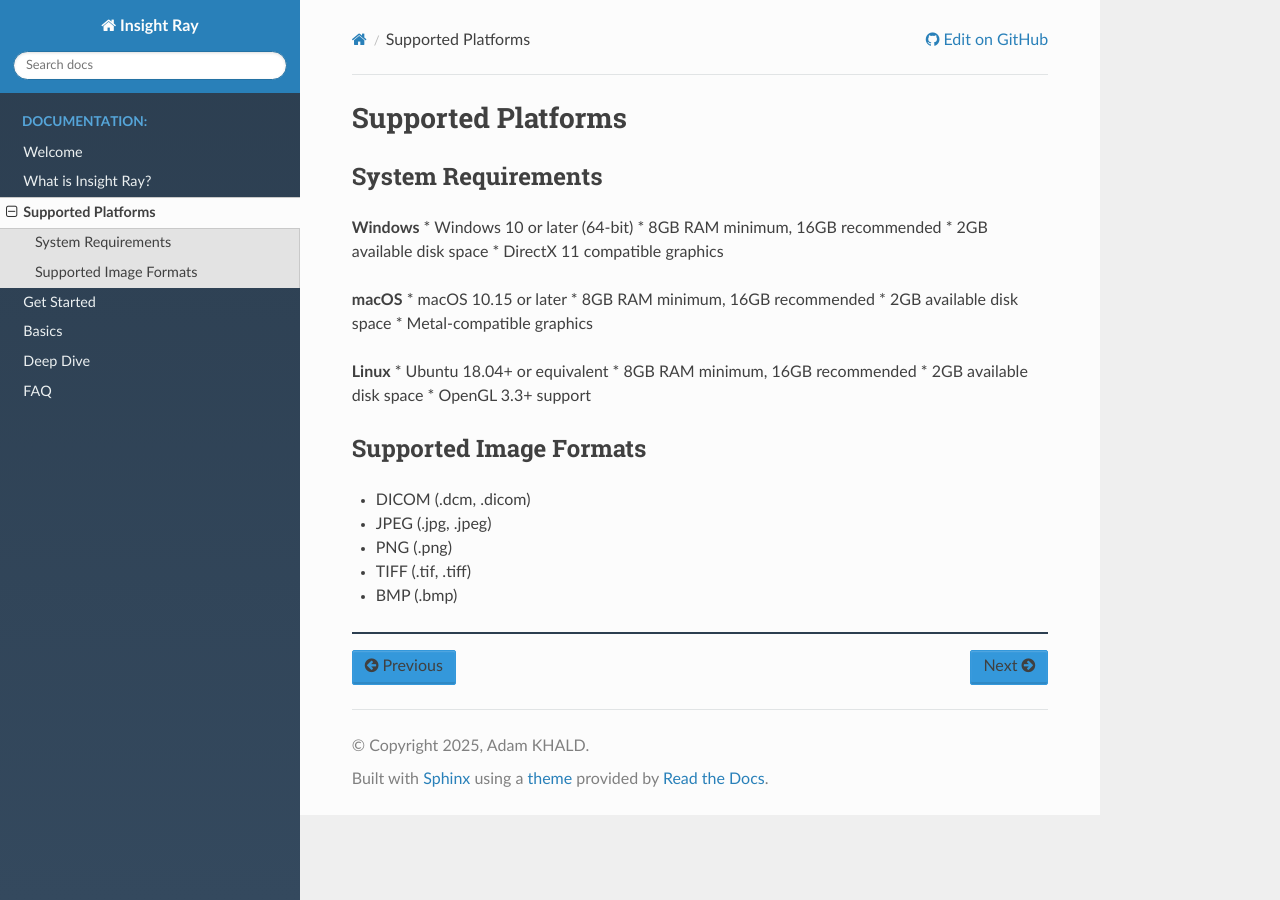
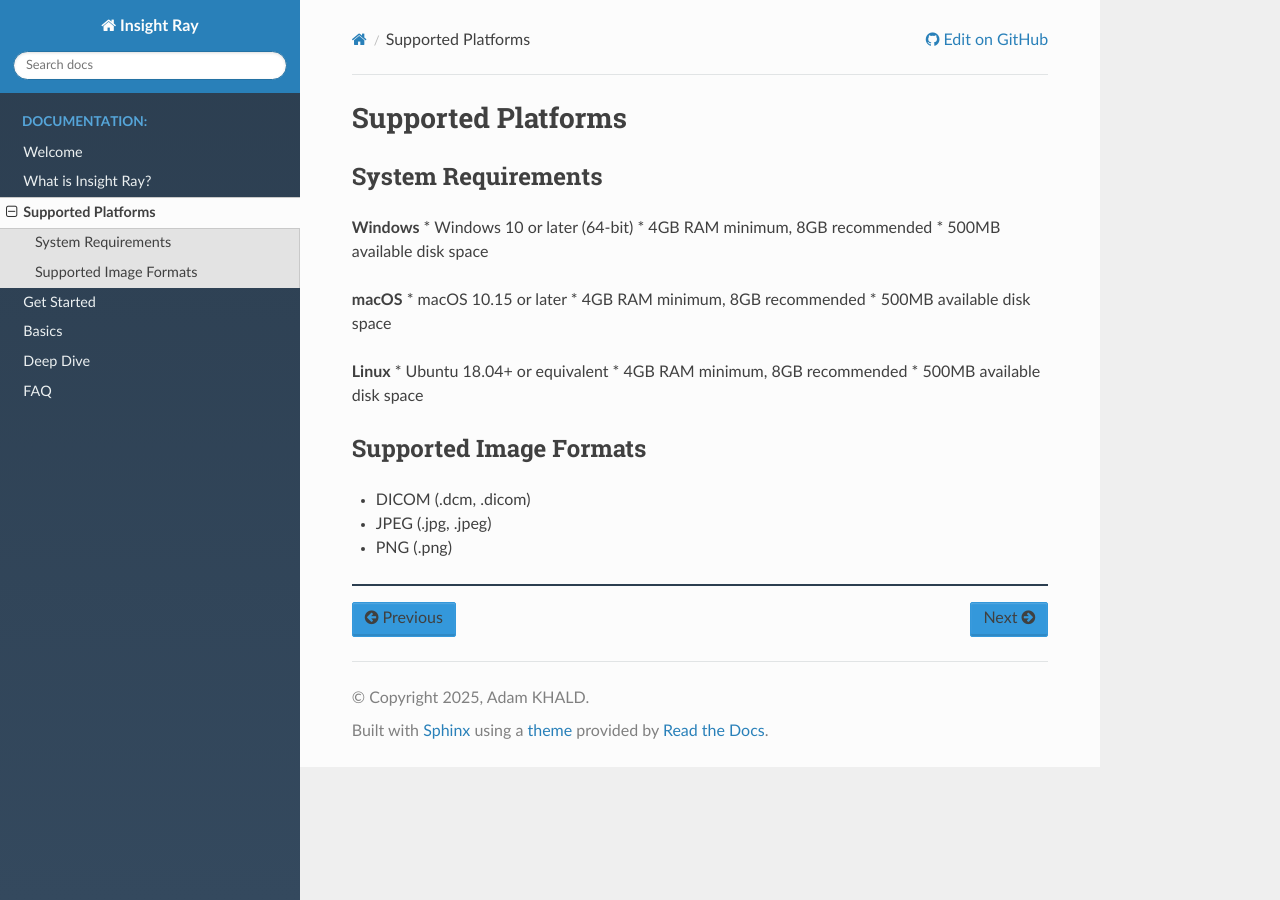
Before and after one commit to Adamkhald/InsightRay, a Sphinx documentation site: the page built from docs/supported-platforms.rst, in a window 1280 px wide. Built offline with Sphinx 7.4.7 and the Read the Docs theme 3.1.0, drawn with Linux system fonts in a browser that asks for light colours.

Commit message:
Update supported-platforms.rst

```diff
--- a/docs/supported-platforms.rst
+++ b/docs/supported-platforms.rst
@@ -6,21 +6,19 @@ System Requirements
 
 **Windows**
 * Windows 10 or later (64-bit)
-* 8GB RAM minimum, 16GB recommended
-* 2GB available disk space
-* DirectX 11 compatible graphics
+* 4GB RAM minimum, 8GB recommended
+* 500MB available disk space
+
 
 **macOS**
 * macOS 10.15 or later
-* 8GB RAM minimum, 16GB recommended
-* 2GB available disk space
-* Metal-compatible graphics
+* 4GB RAM minimum, 8GB recommended
+* 500MB available disk space
 
 **Linux**
 * Ubuntu 18.04+ or equivalent
-* 8GB RAM minimum, 16GB recommended
-* 2GB available disk space
-* OpenGL 3.3+ support
+* 4GB RAM minimum, 8GB recommended
+* 500MB available disk space
 
 Supported Image Formats
 -----------------------
@@ -28,5 +26,3 @@ Supported Image Formats
 * DICOM (.dcm, .dicom)
 * JPEG (.jpg, .jpeg)
 * PNG (.png)
-* TIFF (.tif, .tiff)
-* BMP (.bmp)
```
